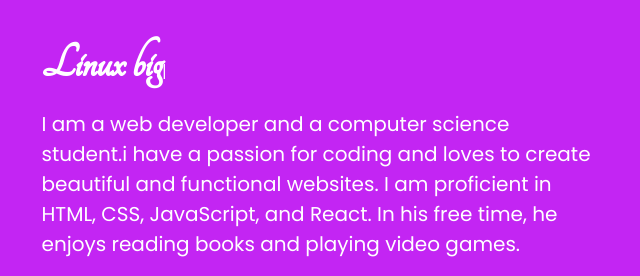
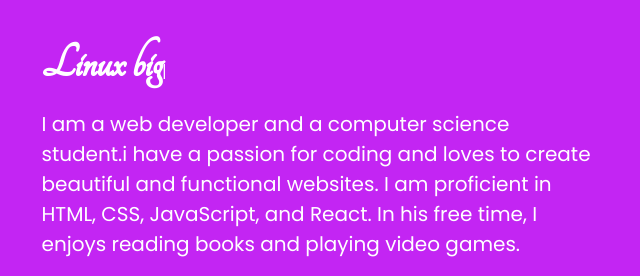
Before and after one commit to innocent0-mash/portfolio, a website: page public/index.html in a window 1280 px wide. Shown: the part 155-431 px from the top of the page, 530-1170 px from the left. Drawn offline with nearby package versions, Linux system fonts and the light colour scheme.

Commit message:
Update index.html

```diff
--- a/public/index.html
+++ b/public/index.html
@@ -76,7 +76,7 @@
             I am a web developer and a computer science student.i have a passion for coding and
             loves to create beautiful and functional websites.
              I am  proficient
-            in HTML, CSS, JavaScript, and React. In his free time, he enjoys
+            in HTML, CSS, JavaScript, and React. In his free time, I enjoys
             reading books and playing video games.
           </p>
           <p>
```
